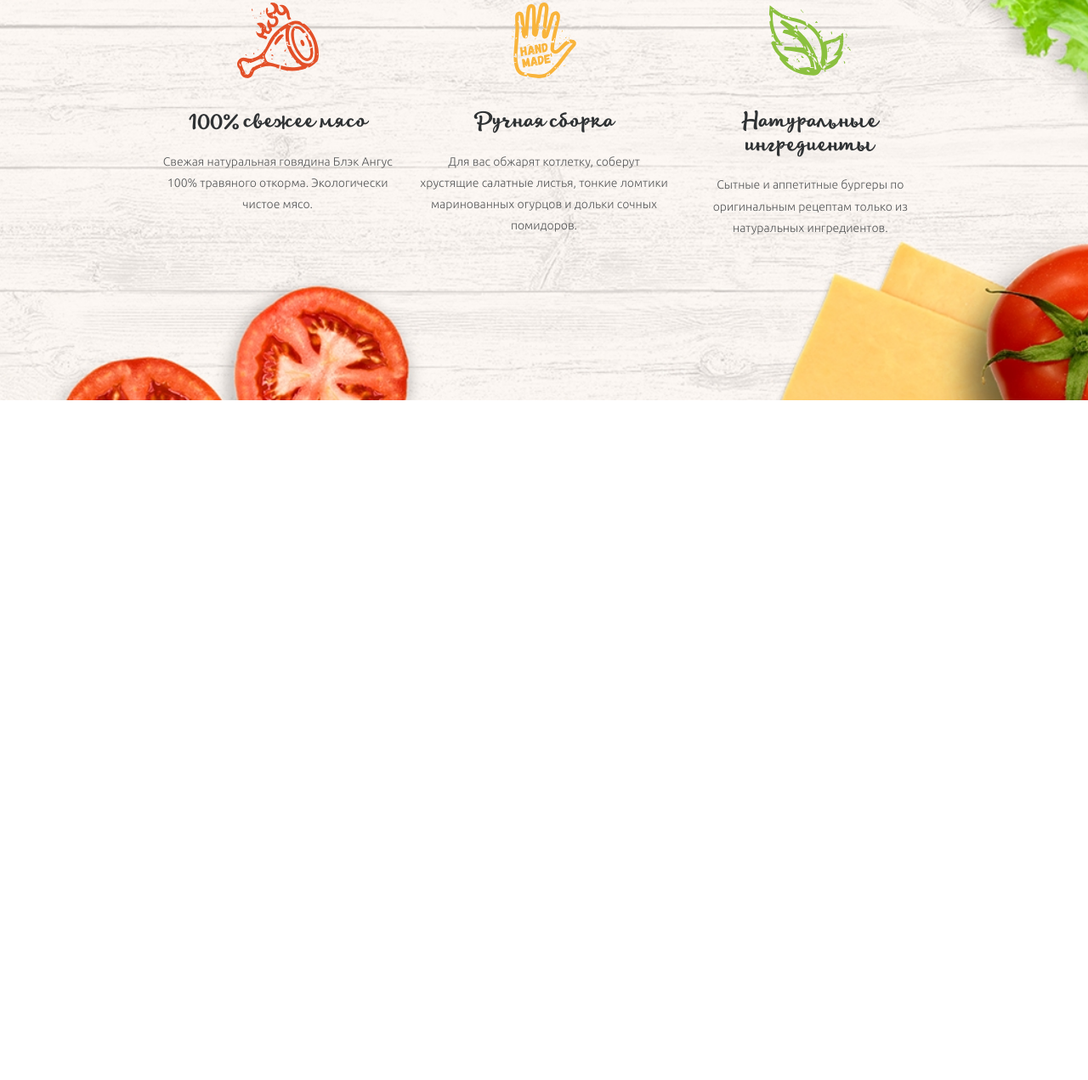
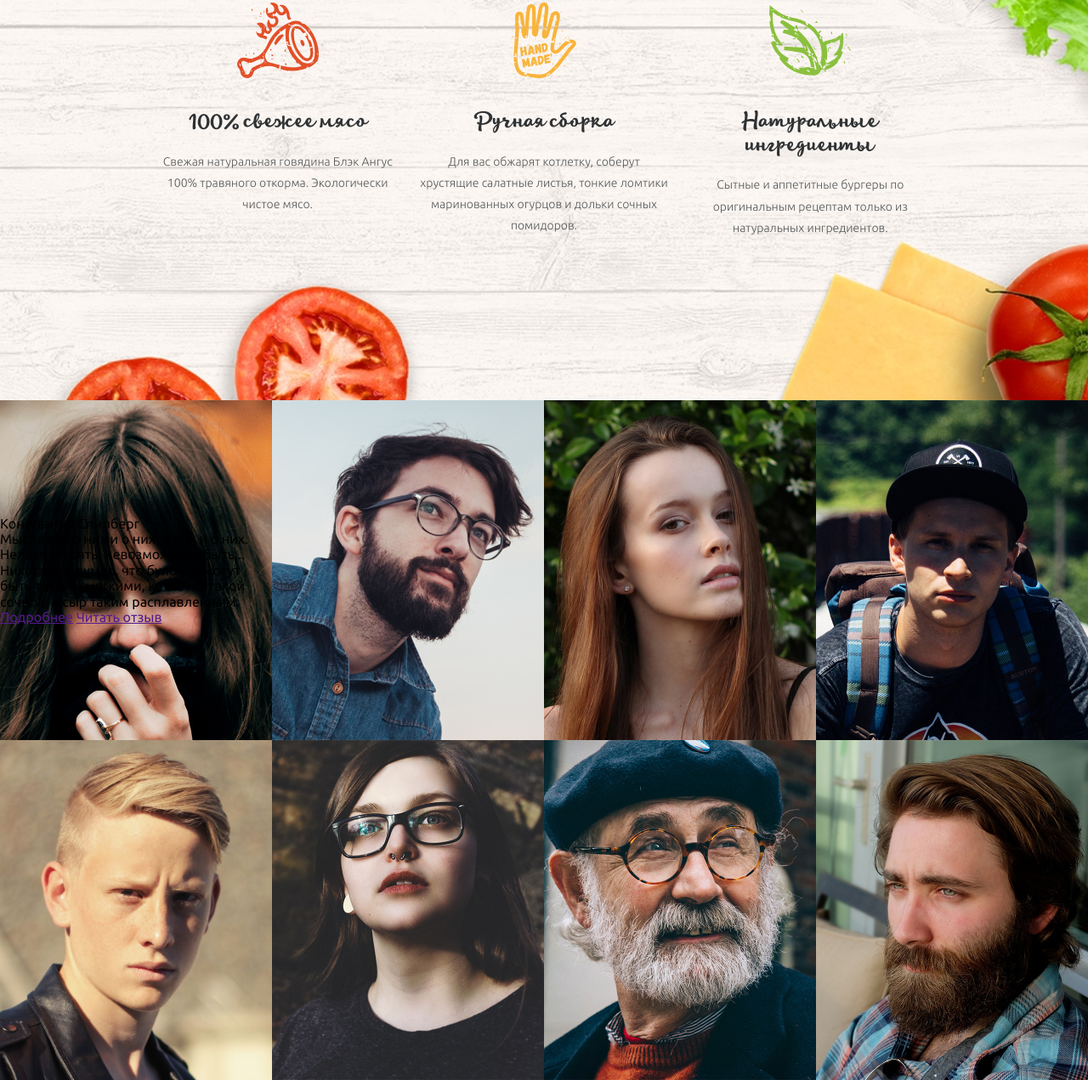
Before and after one commit to matveyeff/burgers_remake, a website with bundled scripts: page src/index.html in a window 1280 px wide. Shown: the part 1129-2400 px from the top of the page at 85% size. Before the commit the page ends 1600 px from the top, so only its background shows below. Built offline with nearby package versions, Linux system fonts and the light colour scheme; files whose address does not match are found by name.

Commit message:
added section Reviews

```diff
--- a/src/index.html
+++ b/src/index.html
@@ -95,6 +95,44 @@
 					</ul>
 				</div>
 			</section>
+
+			<section class="section reviews">
+				<ul class="reviews__list">
+					<li class="reviews__item" style="background-image: url('img/review-1.jpg')">
+						<div class="reviews__hover">
+							<div class="reviews__hover_content">
+								<h4 class="reviews__hover_title">Константин Спилберг</h4>
+								<p class="reviews__hover_text">Мысли все о них и о них, о них и о них. Нельзя устоять, невозможно забыть... Никогда не думал, что булочки могут быть такими мягкими, котлетка такой сочной, а сыр таким расплавленным.</p>
+								<a href="" class="reviews__hover_button">Подробнее</a>
+								<a href="" class="reviews__hover_button-mobile">Читать отзыв</a>
+							</div>
+						</div>
+					</li>
+					<li class="reviews__item" style="background-image: url('./img/review-2.jpg')">
+
+					</li>
+					<li class="reviews__item" style="background-image: url('./img/review-3.jpg')">
+
+					</li>
+					<li class="reviews__item" style="background-image: url('./img/review-4.jpg')">
+
+					</li>
+					<li class="reviews__item" style="background-image: url('./img/review-5.jpg')">
+
+					</li>
+					<li class="reviews__item" style="background-image: url('./img/review-6.jpg')">
+
+					</li>
+					<li class="reviews__item" style="background-image: url('./img/review-7.jpg')">
+
+					</li>
+					<li class="reviews__item" style="background-image: url('./img/review-8.jpg')">
+
+					</li>
+				</ul>
+			</section>
+			<!-- /.section -->
+
 		</div>
 		<aside class="pagination">
 			<ul class="pagination__list">
--- /dev/null
+++ b/src/sass/blocks/_review.scss
@@ -0,0 +1,20 @@
+.reviews {
+	position: relative;
+	&__list {
+		display: flex;
+		flex-wrap: wrap;
+		height: 100%;
+	}
+	&__item {
+		flex-basis: 25%;
+		width: 25%;
+		height: 50vh;
+		background-size: cover;
+		background-position: center;
+	}
+	&__hover {
+		display: flex;
+		align-items: center;
+		height: 100%;
+	}
+}
```
Also changed, not shown: build/css/main.min.css, build/img/review-1.jpg (added), build/img/review-2.jpg (added), build/img/review-3.jpg (added), build/img/review-4.jpg (added), build/img/review-5.jpg (added), build/img/review-6.jpg (added), build/img/review-7.jpg (added), build/img/review-8.jpg (added), build/index.html, src/img/review-1.jpg (added), src/img/review-2.jpg (added), src/img/review-3.jpg (added), src/img/review-4.jpg (added), 4 more files, 1 other file.
